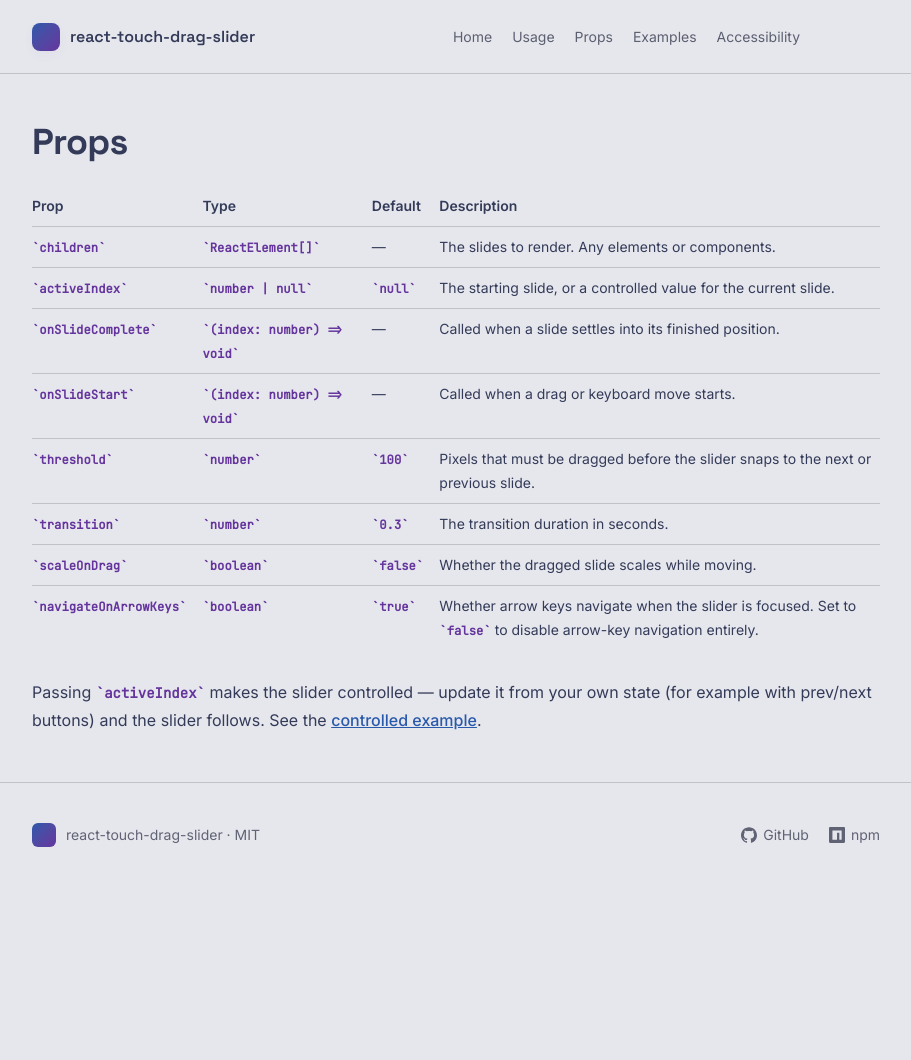
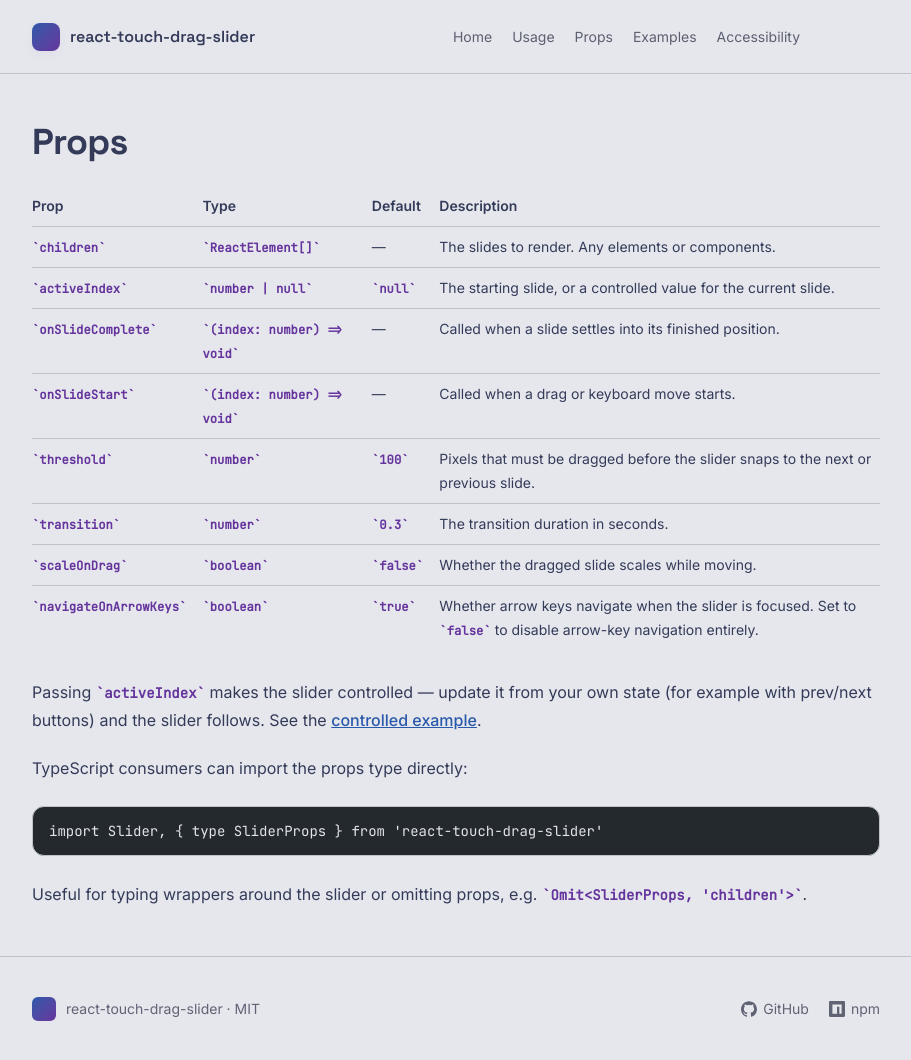
Before and after one commit to bushblade/react-touch-drag-slider, an Astro site in the folder site/: page /props in a window 1280 px wide. Shown: the whole page, without its empty margins (184-1095 px from the left). Before the commit the page ends 887 px from the top, so only its background shows below. Built offline with nearby package versions, Linux system fonts and the light colour scheme; Astro itself is replaced by a stand-in of ours; some packages are replaced by stand-ins of ours; code samples lack their colours; some icons are missing.

Commit message:
feat: document SliderProps and bump version to 3.1.0

````diff
--- a/package.json
+++ b/package.json
@@ -1,6 +1,6 @@
 {
   "name": "react-touch-drag-slider",
-  "version": "3.0.2",
+  "version": "3.1.0",
   "description": "Touch and drag slider carousel component for React",
   "author": "bushblade",
   "license": "MIT",
--- a/site/src/components/SliderExample.tsx
+++ b/site/src/components/SliderExample.tsx
@@ -1,8 +1,8 @@
-import type { ComponentProps } from 'react'
+import type { SliderProps } from 'react-touch-drag-slider'
 import Slider from 'react-touch-drag-slider'
 import images from '../images'
 
-function SliderExample(props: Omit<ComponentProps<typeof Slider>, 'children'>) {
+function SliderExample(props: Omit<SliderProps, 'children'>) {
   return (
     <div className="h-64 w-full overflow-hidden rounded-lg">
       <Slider {...props}>
--- a/site/src/pages/props.mdx
+++ b/site/src/pages/props.mdx
@@ -19,3 +19,12 @@ title: Props
 Passing `activeIndex` makes the slider controlled — update it from your own
 state (for example with prev/next buttons) and the slider follows. See the
 [controlled example](/examples#controlled-with-buttons).
+
+TypeScript consumers can import the props type directly:
+
+```ts
+import Slider, { type SliderProps } from 'react-touch-drag-slider'
+```
+
+Useful for typing wrappers around the slider or omitting props, e.g.
+`Omit<SliderProps, 'children'>`.
````
